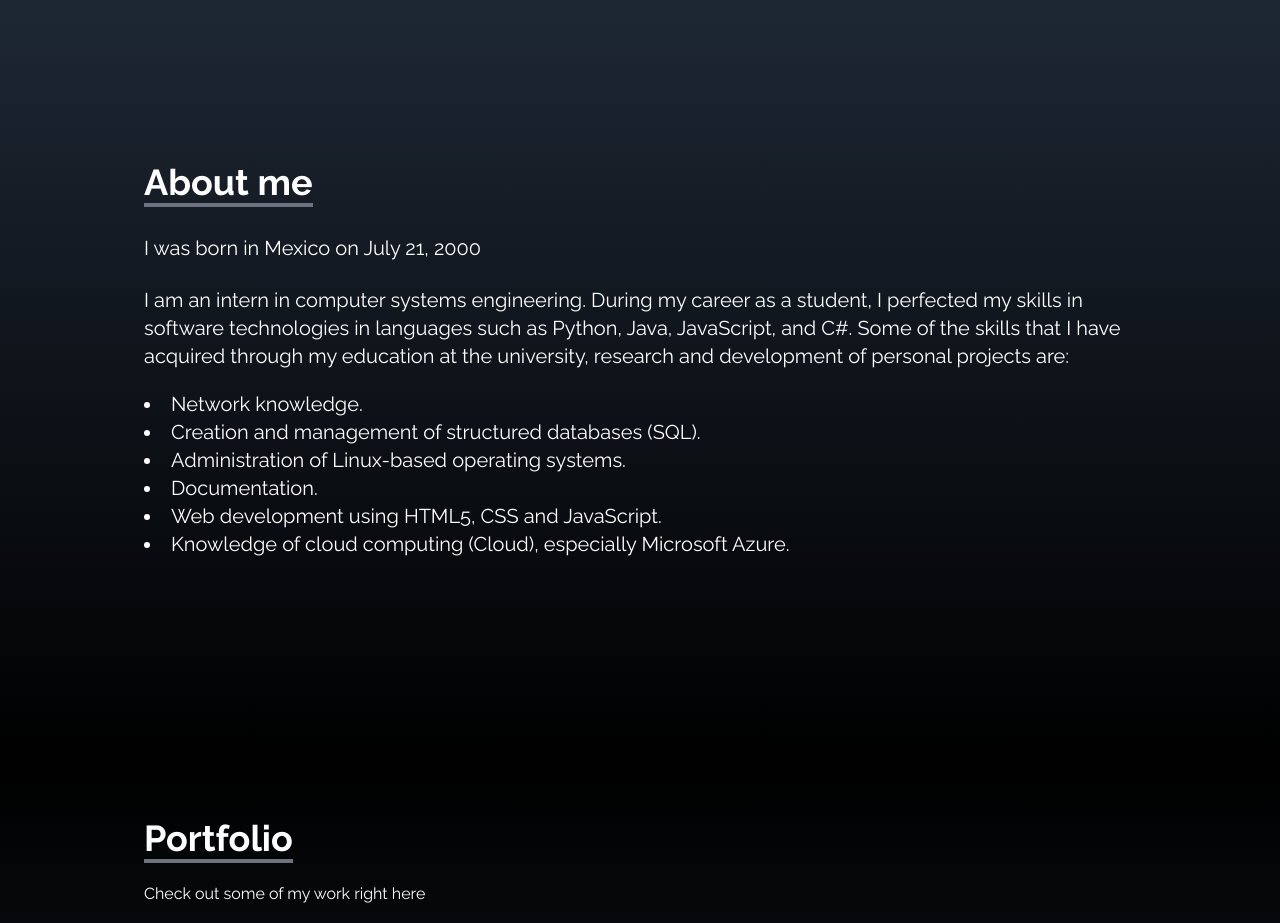
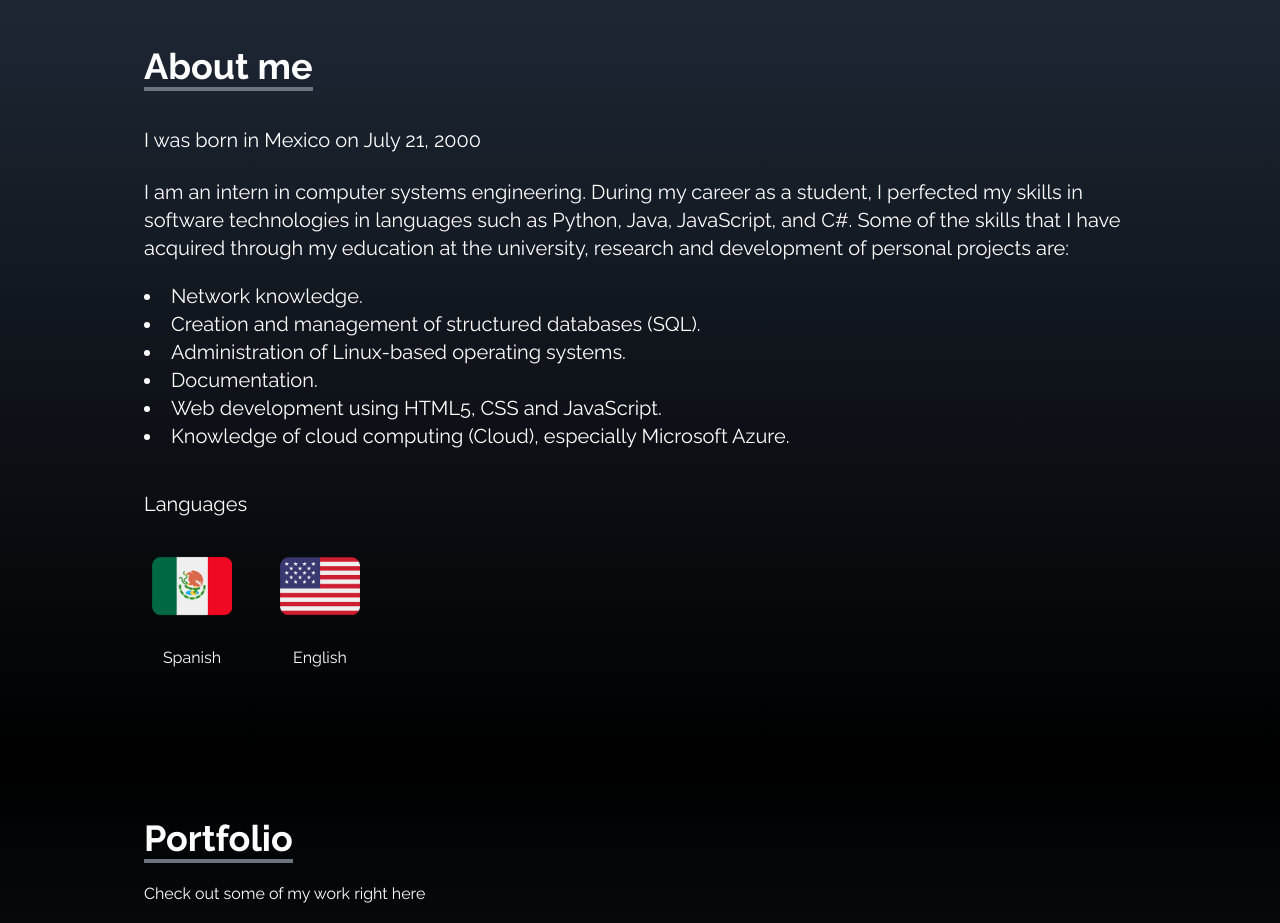
Before and after one commit to Riche2000/CV-WEB, a React (Create React App) app: page / in a window 1280 px wide. Shown: the part 840-1763 px from the top of the page. Built offline with nearby package versions, Linux system fonts and the light colour scheme.

Commit message:
Languages

```diff
--- a/src/components/About.jsx
+++ b/src/components/About.jsx
@@ -1,13 +1,32 @@
 import React from 'react'
+import mexico from "../assets/languages/mexico.png";
+import usa from "../assets/languages/usa.png";
+
 
 const About = () => {
+
+  const language =[
+    {
+      id: 1,
+      src: mexico,
+      title: "Spanish",
+
+    },
+    {
+      id: 2,
+      src: usa,
+      title: "English",
+
+    }
+  ]
+
   return (
     <div name="about" className='w-full h-screen bg-gradient-to-b from-gray-800 to-black text-white'>
         <div className='max-w-screen-lg p-4 mx-auto flex flex-col justify-center w-full h-full'>
            <div>
             <p className='text-4xl font-bold inline border-b-4 border-gray-500'>About me</p>
             </div>
-            <p className='text-xl mt-8'>
+            <p className='text-xl mt-10'>
             I was born in Mexico on July 21, 2000
             </p>
             <br />
@@ -20,7 +39,29 @@ const About = () => {
             <li>Web development using HTML5, CSS and JavaScript.</li>
             <li>Knowledge of cloud computing (Cloud), especially Microsoft Azure.</li>
             </p>
+
+
+            <p className="py-5 mt-5 text-xl">Languages</p>
+
+
+          <div className="w-full grid grid-cols-2 sm:grid-cols-8 gap-8 text-center py-1 px-12 sm:px-0">
+
+            {language.map(({id, src, title}) => (
+              <div key={id}>
+                <img src={src} alt="" className="w-20 mx-auto" />
+                <p className="mt-4">{title}</p>
+              </div>
+            ))}
+
+</div>
+
+
+
+
         </div>
+
+
+
     </div>
   )
 }
```
Also changed, not shown: src/assets/languages/mexico.png (added), src/assets/languages/usa.png (added).
